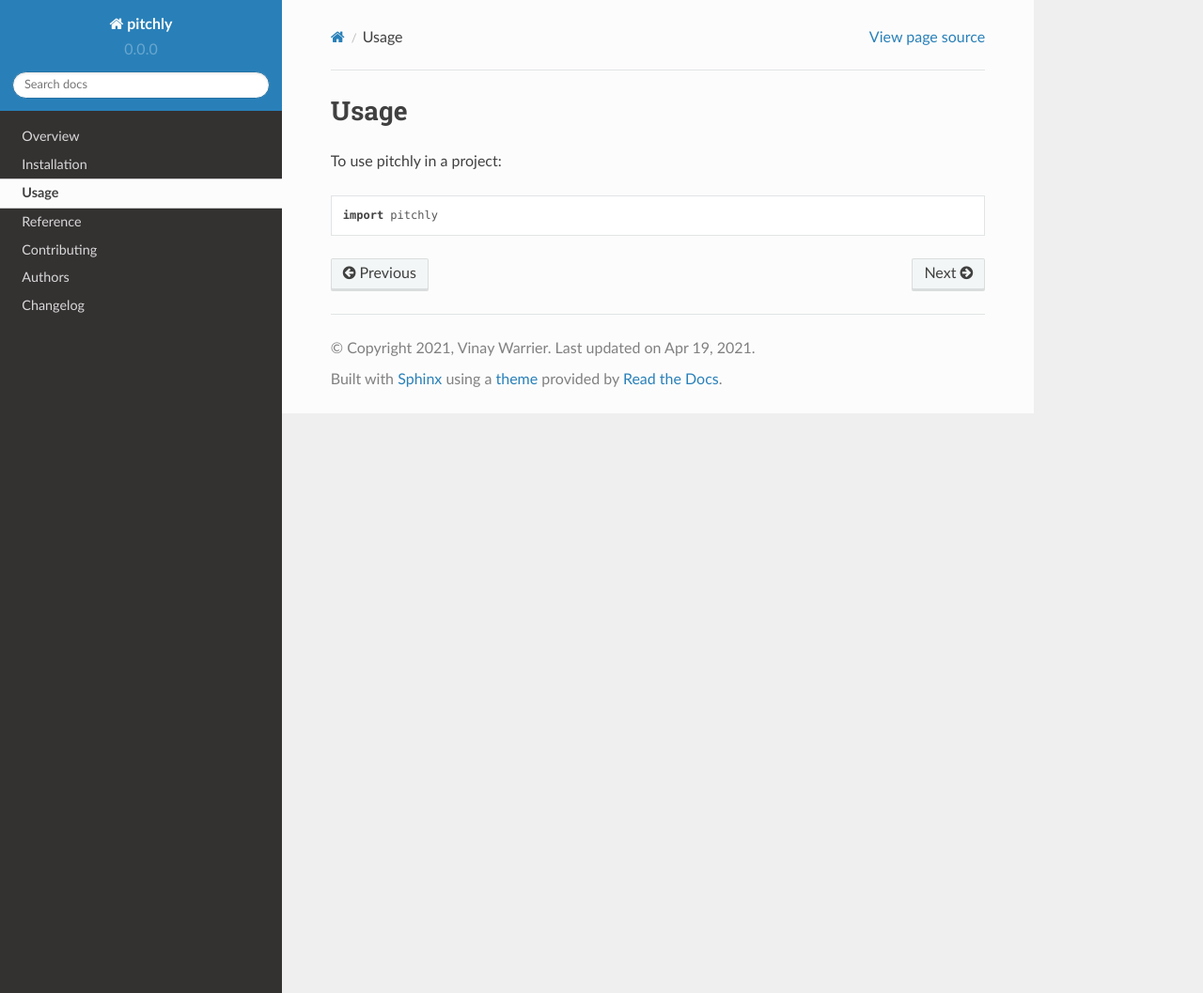
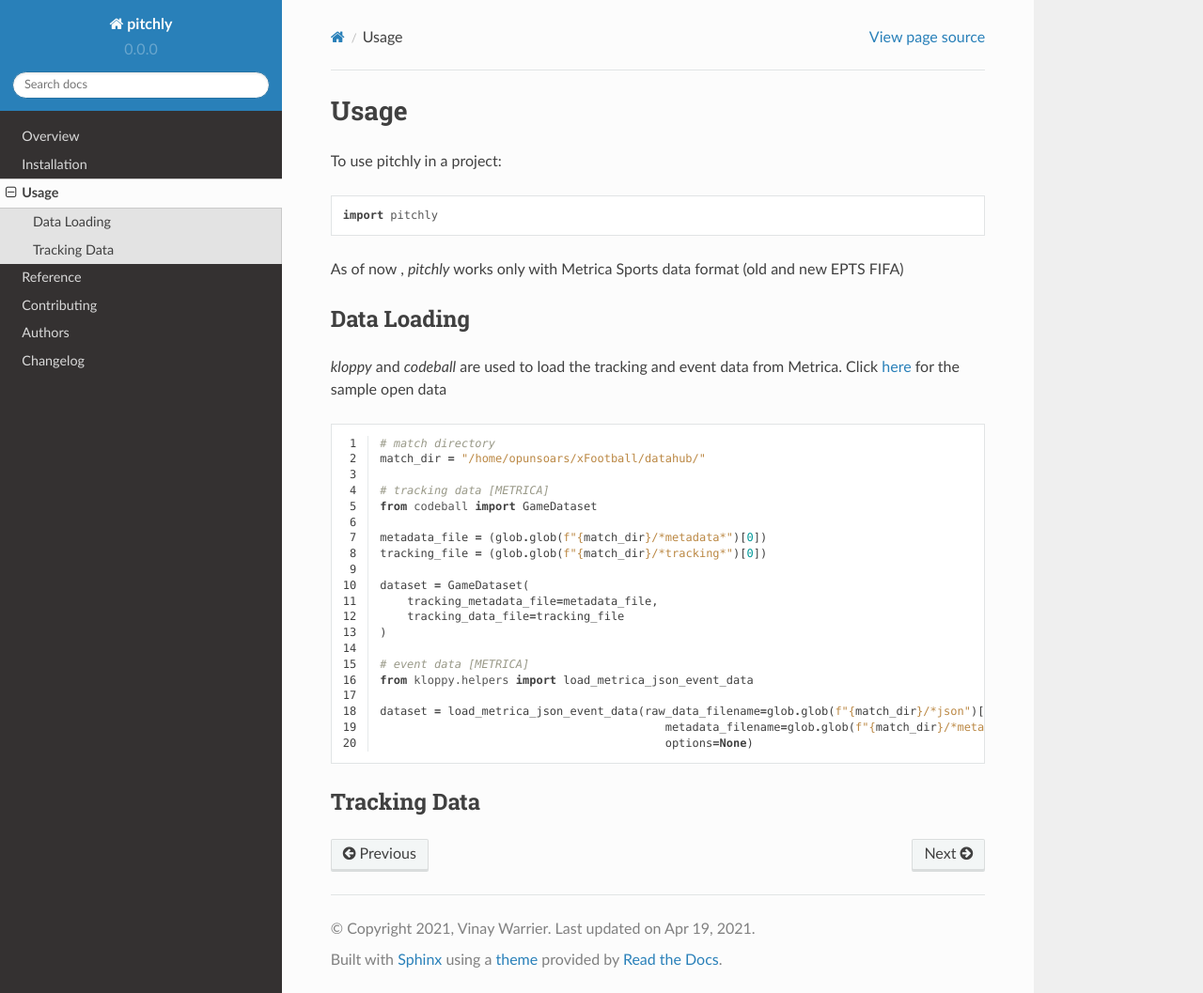
Before and after one commit to opunsoars/pitchly, a Sphinx documentation site: the page built from docs/usage.rst, in a window 1280 px wide and 1057 px high. Shown: the whole window at 94% size. Built offline with Sphinx 7.4.7 and the Read the Docs theme 2.0.0, drawn with Linux system fonts in a browser that asks for light colours.

Commit message:
docu tweak begins

```diff
--- a/README.rst
+++ b/README.rst
@@ -65,7 +65,7 @@ A python package that is a wrapper for Plotly to generate football tracking and
 
 Installation
 ============
-*Yet to be published. Stay tuned!*
+**Yet to be published. Stay tuned!**
 ::
 
     pip install pitchly
--- a/docs/installation.rst
+++ b/docs/installation.rst
@@ -5,3 +5,5 @@ Installation
 At the command line::
 
     pip install pitchly
+
+`pitchly` works with data loaded using `kloppy` and `codeball` libraries. It is a prerequisite to get started with `pitchly`.
--- a/docs/usage.rst
+++ b/docs/usage.rst
@@ -5,3 +5,38 @@ Usage
 To use pitchly in a project::
 
 	import pitchly
+
+
+As of now , `pitchly` works only with Metrica Sports data format (old and new EPTS FIFA)
+
+Data Loading
+============
+`kloppy` and `codeball` are used to load the tracking and event data from Metrica. Click `here <https://github.com/metrica-sports/sample-data>`_ for the sample open data
+
+.. code-block:: python
+  :linenos:
+
+  # match directory
+  match_dir = "/home/opunsoars/xFootball/datahub/"
+
+  # tracking data [METRICA]
+  from codeball import GameDataset
+
+  metadata_file = (glob.glob(f"{match_dir}/*metadata*")[0])
+  tracking_file = (glob.glob(f"{match_dir}/*tracking*")[0])
+
+  dataset = GameDataset(
+      tracking_metadata_file=metadata_file,
+      tracking_data_file=tracking_file
+  )
+
+  # event data [METRICA]
+  from kloppy.helpers import load_metrica_json_event_data
+
+  dataset = load_metrica_json_event_data(raw_data_filename=glob.glob(f"{match_dir}/*json")[0],
+                                            metadata_filename=glob.glob(f"{match_dir}/*metadata*")[0],
+                                            options=None)
+
+
+Tracking Data
+=============
```
